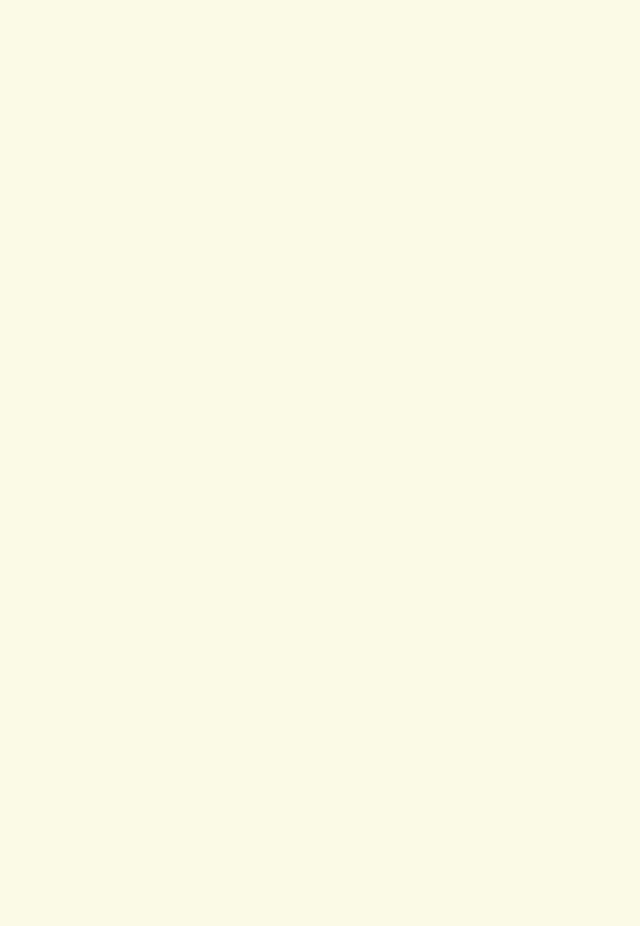
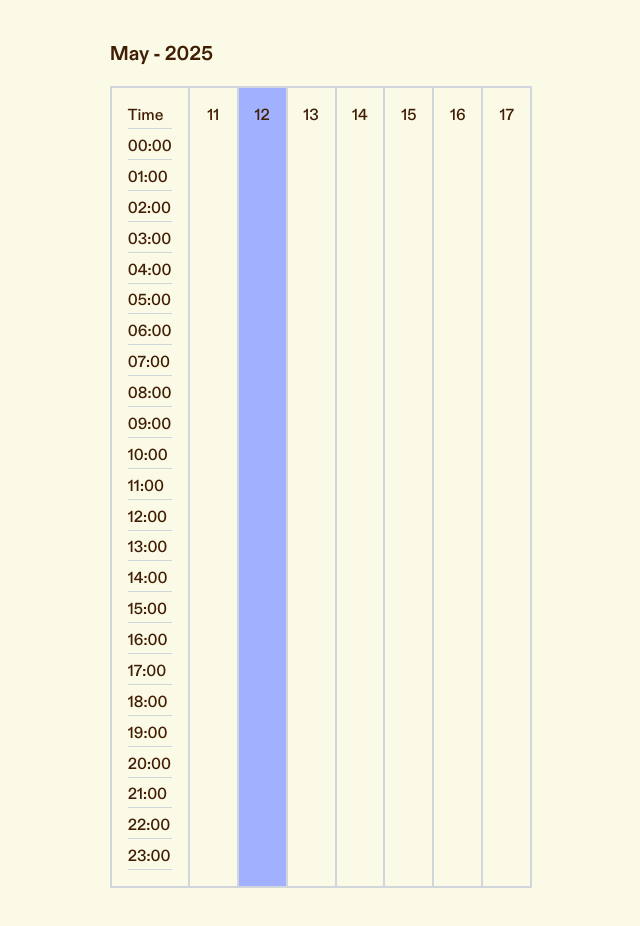
Before and after one commit to Hampus2001/mera, a Next.js app in the folder frontend/: page /schedulePage in a window 1280 px wide. Shown: the part 1144-2070 px from the top of the page, without its empty margins (319-959 px from the left). Before the commit the page ends 1007 px from the top, so only its background shows below. Built offline with nearby package versions, Linux system fonts and the light colour scheme; no server answers.

Commit message:
Started with WeekCalendar. Fixed holiday bugg on monthCalendar

```diff
--- a/frontend/app/schedulePage/page.js
+++ b/frontend/app/schedulePage/page.js
@@ -1,11 +1,13 @@
 "use client";
 
 import MonthCalendar from "@/components/MonthCalendar";
+import WeekCalendar from "@/components/WeekCalendar";
 
 export default function SchedulePage() {
   return (
-    <div className="flex flex-col items-center gap-10 mt-20 font-instrument">
+    <div className="flex flex-col items-center gap-10 m-5 lg:m-20 font-instrument">
       <MonthCalendar />
+      <WeekCalendar />
     </div>
   );
 }
--- a/frontend/components/MonthCalendar.js
+++ b/frontend/components/MonthCalendar.js
@@ -104,25 +104,33 @@ export default function Calendar() {
             }
           }}
           key={`prev-${i}`}
-          className="flex hover:cursor-pointer items-center flex-col p-2 lg:p-4 border-b-2 border-l-2 border-gray-300 w-1/7 aspect-square bg-base-100 text-base-content "
+          className="flex hover:cursor-pointer items-center flex-col p-2 lg:p-4 border-b-2 border-l-2 border-gray-300 w-1/7 aspect-square bg-base-200 text-base-content "
         >
           <p>{i}</p>
 
           {redDays?.map((holiday) => {
             let thisDayDate = "";
             if (currentMonth == 0) {
-              thisDayDate = currentYear - 1 + "-" + 12 + "-" + i;
+              thisDayDate =
+                currentYear - 1 + "-" + 12 + "-" + (i < 10 ? "0" + i : i);
             } else if (currentMonth > 0 && currentMonth < 10) {
-              thisDayDate = currentYear + "-" + "0" + currentMonth + "-" + i;
+              thisDayDate =
+                currentYear +
+                "-" +
+                "0" +
+                currentMonth +
+                "-" +
+                (i < 10 ? "0" + i : i);
             } else if (currentMonth > 0 && currentMonth > 9) {
-              thisDayDate = currentYear + "-" + currentMonth + "-" + i;
+              thisDayDate =
+                currentYear + "-" + currentMonth + "-" + (i < 10 ? "0" + i : i);
             }
 
             if (holiday.date == thisDayDate) {
               return (
                 <p
                   key={i}
-                  className="flex  rounded-lg p-1 bg-red-400 text-red-900 justify-center"
+                  className="flex  rounded-lg p-1 bg-red-400 text-red-900 justify-center animate-pulse"
                 ></p>
               );
             }
@@ -133,16 +141,18 @@ export default function Calendar() {
 
     // Fill in days of the current month
     for (let i = 1; i <= daysInMonth; i++) {
-      let currentDayStyle = " bg-base-200 ";
+      let currentDayStyle = " bg-base-100 ";
       if (i == currentDay && month == todaysMonth && year == todaysYear) {
-        currentDayStyle = " bg-base-300 ";
+        currentDayStyle = " bg-secondary ";
       }
       newCalendar.push(
         <button
           onClick={(e) => {
             setSelectedDate(
               `${currentYear}-${
-                currentMonth + 1 < 10 ? "0" + (currentMonth + 1) : currentMonth
+                currentMonth + 1 < 10
+                  ? "0" + (currentMonth + 1)
+                  : currentMonth + 1
               }-${i < 10 ? "0" + i : i}`
             );
             setSelectedEvents([]);
@@ -154,21 +164,15 @@ export default function Calendar() {
         >
           <p>{i}</p>
           {redDays?.map((holiday) => {
-            let thisDayDate = "";
-            if (currentMonth == 0) {
-              thisDayDate = currentYear + "-" + 1 + "-" + i;
-            } else if (currentMonth > 0 && currentMonth < 10) {
-              thisDayDate =
-                currentYear + "-" + "0" + (currentMonth + 1) + "-" + i;
-            } else if (currentMonth > 0 && currentMonth > 9) {
-              thisDayDate = currentYear + "-" + (currentMonth + 1) + "-" + i;
-            }
+            let thisDayDate = `${currentYear}-${(currentMonth + 1)
+              .toString()
+              .padStart(2, "0")}-${i.toString().padStart(2, "0")}`;
 
             if (holiday.date == thisDayDate) {
               return (
                 <p
                   key={i}
-                  className="flex  rounded-lg p-1 bg-red-400 text-red-900 justify-center"
+                  className="flex  rounded-lg p-1 bg-red-400 text-red-900 justify-center animate-pulse"
                 ></p>
               );
             }
@@ -192,7 +196,11 @@ export default function Calendar() {
               getCoordinates(e);
             } else {
               setSelectedDate(
-                `${currentYear}-${currentMonth + 2}-${i < 10 ? "0" + i : i}`
+                `${currentYear}-${
+                  currentMonth + 2 < 10
+                    ? "0" + (currentMonth + 2)
+                    : currentMonth + 2
+                }-${i < 10 ? "0" + i : i}`
               );
               setSelectedEvents([]);
               setShowModal(true);
@@ -200,25 +208,33 @@ export default function Calendar() {
             }
           }}
           key={`next-${i}`}
-          className="flex hover:cursor-pointer flex-col p-2 lg:p-4 border-b-2 border-l-2 border-gray-300 w-1/7 aspect-square bg-base-100 text-base-content"
+          className="flex hover:cursor-pointer items-center flex-col p-2 lg:p-4 border-b-2 border-l-2 border-gray-300 w-1/7 aspect-square bg-base-200 text-base-content "
         >
           <p>{i}</p>
 
           {redDays?.map((holiday) => {
             let thisDayDate = "";
             if (currentMonth == 11) {
-              thisDayDate = currentYear + 1 + "-" + 1 + "-" + i;
+              thisDayDate =
+                currentYear + 1 + "-" + "01" + "-" + (i < 10 ? "0" + i : i);
             } else if (currentMonth > 0 && currentMonth < 10) {
-              thisDayDate = currentYear + "-" + "0" + currentMonth + "-" + i;
+              thisDayDate =
+                currentYear +
+                "-" +
+                "0" +
+                currentMonth +
+                "-" +
+                (i < 10 ? "0" + i : i);
             } else if (currentMonth > 0 && currentMonth > 9) {
-              thisDayDate = currentYear + "-" + currentMonth + "-" + i;
+              thisDayDate =
+                currentYear + "-" + currentMonth + "-" + (i < 10 ? "0" + i : i);
             }
 
             if (holiday.date == thisDayDate) {
               return (
                 <p
                   key={i}
-                  className="flex rounded-lg p-1 bg-red-400 text-red-900 justify-center"
+                  className="flex  rounded-lg p-1 bg-red-400 text-red-900 justify-center animate-pulse"
                 ></p>
               );
             }
@@ -236,9 +252,9 @@ export default function Calendar() {
 
   return (
     <>
-      <div className="flex flex-col w-3/4 rounded-xl gap-4">
+      <div className="flex flex-col w-full rounded-xl gap-4">
         <div className="flex gap-4">
-          <h4 className="w-1/5">
+          <h4>
             {monthString} - {year}
           </h4>
           <button
--- a/frontend/components/WeekCalendar.js
+++ b/frontend/components/WeekCalendar.js
@@ -1,9 +1,10 @@
 "use client";
 
 import { HandleCalendarContext } from "@/context/CalendarContext";
-import { useContext } from "react";
+import { useContext, useEffect, useState } from "react";
 
 export default function WeekCalendar() {
+  const [calendar, setCalendar] = useState([]);
   const {
     redDays,
     setRedDays,
@@ -13,11 +14,98 @@ export default function WeekCalendar() {
     setMonth,
     monthString,
     setMonthString,
+    todaysDate,
+    todaysYear,
+    todaysMonth,
   } = useContext(HandleCalendarContext);
 
+  function getDaysInCurrentMonth() {
+    const newCalendar = [];
+
+    const currentDayDate = todaysDate.getDate();
+    const currentDay = todaysDate.getDay(); // sun = 0 ...... sat = 6
+
+    for (let i = 0; i < 7; i++) {
+      if (i == currentDay) {
+        newCalendar.push(
+          <div
+            key={i}
+            className="flex w-1/7 p-4 justify-center min-h-screen bg-secondary border-b-2 border-l-2 border-gray-300"
+          >
+            <p>{currentDayDate}</p>
+          </div>
+        );
+      } else if (i < currentDay) {
+        const generatedDayDate = currentDayDate - currentDay + i;
+        newCalendar.push(
+          <div
+            key={i}
+            className="flex w-1/7 p-4 justify-center min-h-screen bg-base-100 border-b-2 border-l-2 border-gray-300"
+          >
+            <p>{generatedDayDate}</p>
+          </div>
+        );
+      } else if (i > currentDay) {
+        const generatedDayDate = currentDayDate + i - currentDay;
+
+        newCalendar.push(
+          <div
+            key={i}
+            className="flex w-1/7 p-4 justify-center min-h-screen bg-base-100 border-b-2 border-l-2 border-gray-300"
+          >
+            <p>{generatedDayDate}</p>
+          </div>
+        );
+      }
+    }
+
+    setCalendar(newCalendar);
+  }
+
+  useEffect(() => {
+    getDaysInCurrentMonth();
+  }, []);
+
   return (
-    <div>
-      <div></div>
+    <div className="flex flex-col gap-4">
+      <div className="flex gap-4">
+        <h4>
+          {monthString} - {year}
+        </h4>
+      </div>
+
+      <div className="flex w-full">
+        <div className="flex flex-col justify-between p-4 border-b-2 border-l-2 border-t-2 border-gray-300">
+          <p className="border-b border-gray-300">Time</p>
+          <p className="border-b border-gray-300">00:00</p>
+          <p className="border-b border-gray-300">01:00</p>
+          <p className="border-b border-gray-300">02:00</p>
+          <p className="border-b border-gray-300">03:00</p>
+          <p className="border-b border-gray-300">04:00</p>
+          <p className="border-b border-gray-300">05:00</p>
+          <p className="border-b border-gray-300">06:00</p>
+          <p className="border-b border-gray-300">07:00</p>
+          <p className="border-b border-gray-300">08:00</p>
+          <p className="border-b border-gray-300">09:00</p>
+          <p className="border-b border-gray-300">10:00</p>
+          <p className="border-b border-gray-300">11:00</p>
+          <p className="border-b border-gray-300">12:00</p>
+          <p className="border-b border-gray-300">13:00</p>
+          <p className="border-b border-gray-300">14:00</p>
+          <p className="border-b border-gray-300">15:00</p>
+          <p className="border-b border-gray-300">16:00</p>
+          <p className="border-b border-gray-300">17:00</p>
+          <p className="border-b border-gray-300">18:00</p>
+          <p className="border-b border-gray-300">19:00</p>
+          <p className="border-b border-gray-300">20:00</p>
+          <p className="border-b border-gray-300">21:00</p>
+          <p className="border-b border-gray-300">22:00</p>
+          <p className="border-b border-gray-300">23:00</p>
+        </div>
+        <div className="flex w-full border-r-2 border-t-2 border-gray-300">
+          {calendar}
+        </div>
+      </div>
     </div>
   );
 }
--- a/frontend/context/CalendarContext.js
+++ b/frontend/context/CalendarContext.js
@@ -78,6 +78,9 @@ export default function CalendarContext({ children }) {
         setMonth,
         monthString,
         setMonthString,
+        todaysDate,
+        todaysYear,
+        todaysMonth,
       }}
     >
       {children}
```
